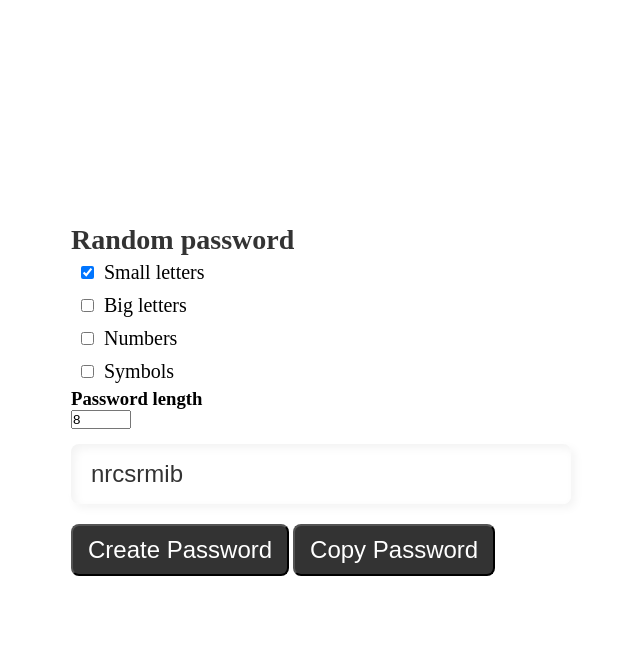
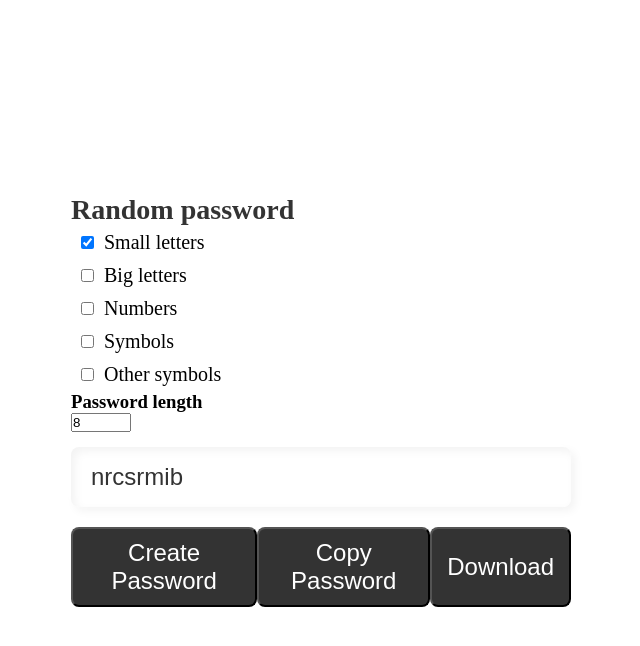
Before and after one commit to Tkach-A-M/password-generator, a website: page index.html in a window 1280 px wide. Both pictures are taken after a click on the button "Create Password". Shown: the whole page, without its empty margins (319-959 px from the left). Drawn offline with Linux system fonts and the light colour scheme.

Commit message:
Add package.json, Download button and cheacbox and input for other symbols

```diff
--- a/index.html
+++ b/index.html
@@ -15,12 +15,17 @@
             <input type="checkbox" id="bigLetters"><label for="bigLetters">Big letters</label></br>
             <input type="checkbox" id="numbers"><label for="numbers">Numbers</label></br>
             <input type="checkbox" id="symbols"><label for="symbols">Symbols</label></br>
+            <input type="checkbox" id="otherSymbols"><label for="symbols">Other symbols</label></br>
+            <input type="text" name="otherSymbolsInput" id="otherSymbolsInput" class="hiddenInput" placeholder="Use ',' as separaror">
             <h3>Password length</h3>
             <input type="number" name="passLength" id="passLength" min="4" max="128" required value="8">
         </div>
         <input type="text" name="password" id="password" placeholder="Create Pasword" readonly>
-        <button id="generateButton">Create Password</button>
-        <button id="copyButton">Copy Password</button>
+        <div class="buttons">
+            <button id="generateButton">Create Password</button>
+            <button id="copyButton">Copy Password</button>
+            <button id="downloadResults">Download</button>
+        </div>
     </div>
     <script src="script.js"></script>
 </body>
--- a/script.js
+++ b/script.js
@@ -2,12 +2,16 @@ const smallLettersCB = document.querySelector('#smallLetters');
 const bigLettersCB = document.querySelector('#bigLetters');
 const numbersCB = document.querySelector('#numbers');
 const symbolsCB = document.querySelector('#symbols');
+const otherSymbolsCB = document.querySelector('#otherSymbols');
+const otherSymbolsInput = document.querySelector('#otherSymbolsInput');
 const lengthInput = document.querySelector('#passLength');
 
 const generator_button = document.querySelector('#generateButton');
 const copyButton = document.querySelector('#copyButton');
+const downloadResultButton = document.querySelector('#downloadResults')
 const password = document.querySelector('#password');
 
+otherSymbolsCB.addEventListener('change', toggleOtherSymbolsInput)
 generator_button.addEventListener('click', generetePassword);
 copyButton.addEventListener('click', copyPassword);
 
@@ -16,6 +20,10 @@ const bigLettersArr = ['A', 'B', 'C', 'D', 'E', 'F', 'G', 'H', 'I', 'J', 'K', 'L
 const numbersArr = ['1', '2', '3', '4', '5', '6', '7', '8', '9', '0'];
 const symbolsArr = ['-', '+', '_', '=', '{', '}', '[', ']', '!', '@', '#', '$', '%', '&', '?', '(', ')', '*', '|'];
 let symbols = [];
+
+function toggleOtherSymbolsInput(){
+    otherSymbolsInput.classList.toggle('hiddenInput');
+}
 
 function generetePassword(){
 
@@ -30,6 +38,9 @@ function generetePassword(){
     }
     if(symbolsCB.checked){
         symbols.push(...symbolsArr);
+    }
+    if(otherSymbolsCB.checked){
+        symbols.push(otherSymbolsInput.value.split(','));
     }
 
     let passwordLength = lengthInput.value;
--- a/style.css
+++ b/style.css
@@ -2,6 +2,7 @@
     margin: 0;
     padding: 0;
     user-select: none;
+    box-sizing: border-box;
 }
 
 body{
@@ -10,6 +11,10 @@ body{
     align-items: center;
     min-height: 100vh;
 
+}
+
+.hiddenInput{
+    display: none;
 }
 
 .inputArea{
@@ -42,7 +47,8 @@ body{
 }
 
 .inputArea #generateButton,
-.inputArea #copyButton{
+.inputArea #copyButton,
+.inputArea #downloadResults{
     position: relative;
     color: #fff;
     background: #333;
@@ -58,6 +64,12 @@ body{
     background: #9c27b0 ;
 }
 
+.buttons{
+    display: flex;
+    /* justify-content: left;
+    align-items: center; */
+}
+
 #passwordSettings input[type="checkbox"]{
     margin: 10px;
 }
```
Also changed, not shown: package.json (added, +20 -0 lines).
